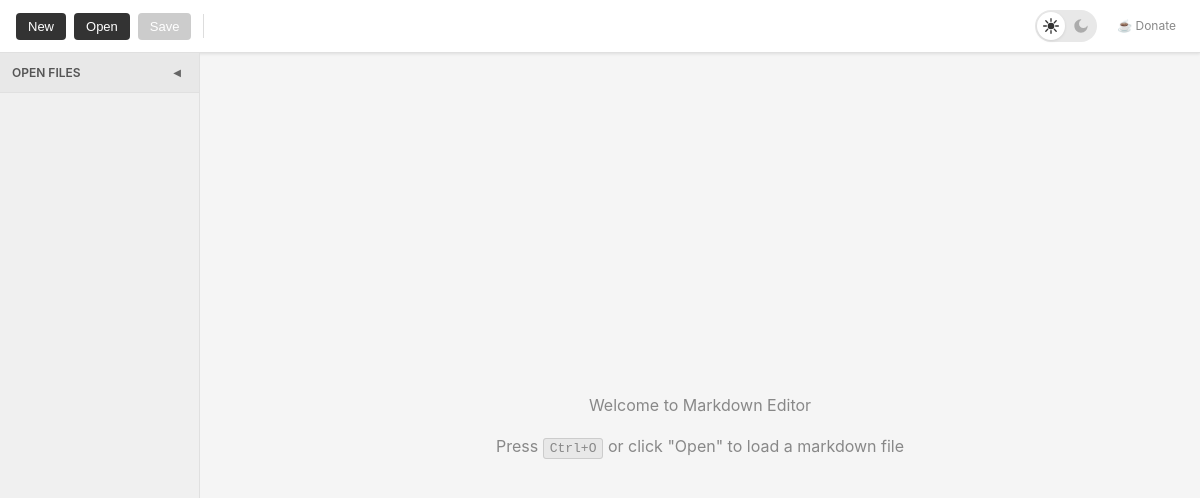
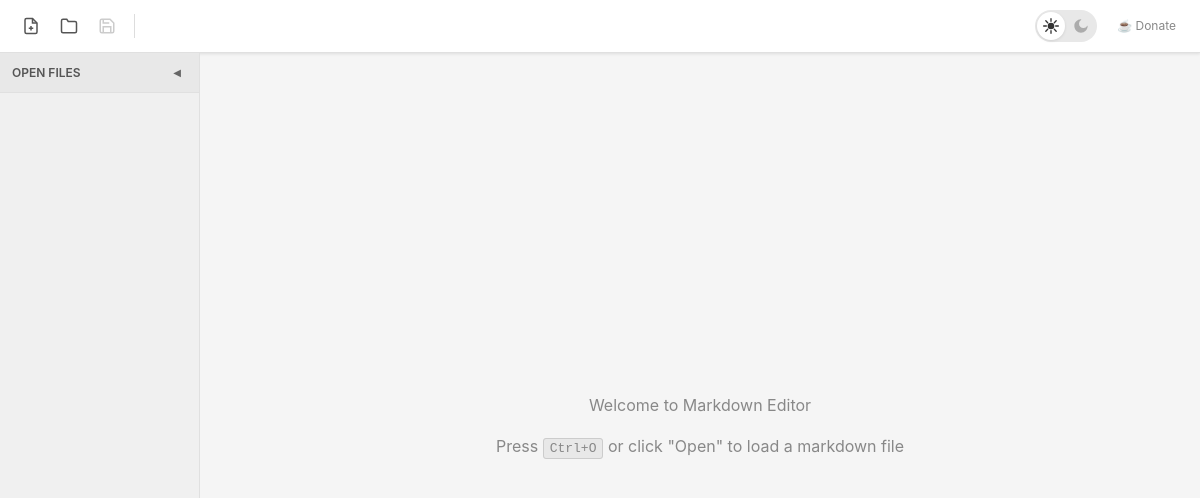
Before and after one commit to donvito/markdown-editor, an Electron app: page index.html in a window 1200 px wide. Shown: the top 498 px of the page. Drawn offline with nearby package versions, Linux system fonts and the light colour scheme; no server answers.

Commit message:
Enhance Toolbar with Icon Buttons and Updated Styles
- Replaced text buttons in the toolbar with icon buttons for 'New', 'Open', and 'Save', improving visual clarity and user experience.
- Updated CSS styles for toolbar buttons to enhance aesthetics and responsiveness, including hover effects and disabled states.
- Adjusted dark mode styles to maintain consistency across themes.

```diff
--- a/index.html
+++ b/index.html
@@ -12,9 +12,26 @@
   <div class="container">
     <header>
       <div class="toolbar">
-        <button id="new-btn">New</button>
-        <button id="open-btn">Open</button>
-        <button id="save-btn" disabled>Save</button>
+        <button id="new-btn" class="toolbar-icon-btn" title="New File (Ctrl+N)">
+          <svg width="16" height="16" viewBox="0 0 24 24" fill="none" stroke="currentColor" stroke-width="2">
+            <path d="M14 2H6a2 2 0 0 0-2 2v16a2 2 0 0 0 2 2h12a2 2 0 0 0 2-2V8z"/>
+            <polyline points="14 2 14 8 20 8"/>
+            <line x1="12" y1="18" x2="12" y2="12"/>
+            <line x1="9" y1="15" x2="15" y2="15"/>
+          </svg>
+        </button>
+        <button id="open-btn" class="toolbar-icon-btn" title="Open File (Ctrl+O)">
+          <svg width="16" height="16" viewBox="0 0 24 24" fill="none" stroke="currentColor" stroke-width="2">
+            <path d="M22 19a2 2 0 0 1-2 2H4a2 2 0 0 1-2-2V5a2 2 0 0 1 2-2h5l2 3h9a2 2 0 0 1 2 2z"/>
+          </svg>
+        </button>
+        <button id="save-btn" class="toolbar-icon-btn" title="Save (Ctrl+S)" disabled>
+          <svg width="16" height="16" viewBox="0 0 24 24" fill="none" stroke="currentColor" stroke-width="2">
+            <path d="M19 21H5a2 2 0 0 1-2-2V5a2 2 0 0 1 2-2h11l5 5v11a2 2 0 0 1-2 2z"/>
+            <polyline points="17 21 17 13 7 13 7 21"/>
+            <polyline points="7 3 7 8 15 8"/>
+          </svg>
+        </button>
         <div class="toolbar-separator"></div>
         <div class="formatting-toolbar-inline" id="formatting-toolbar-inline" style="display: none;">
           <button id="fmt-bold" class="fmt-btn-inline" title="Bold (Ctrl+B)"><strong>B</strong></button>
--- a/styles.css
+++ b/styles.css
@@ -45,24 +45,32 @@ header h1 {
   gap: 8px;
 }
 
-.toolbar button {
-  padding: 6px 12px;
-  background-color: #333;
-  color: white;
+.toolbar-icon-btn {
+  padding: 6px;
+  background-color: transparent;
+  color: #555;
   border: none;
   border-radius: 4px;
   cursor: pointer;
-  font-size: 13px;
-  transition: background-color 0.2s;
-}
-
-.toolbar button:hover:not(:disabled) {
-  background-color: #555;
-}
-
-.toolbar button:disabled {
-  background-color: #ccc;
+  display: flex;
+  align-items: center;
+  justify-content: center;
+  transition: background-color 0.15s, color 0.15s;
+}
+
+.toolbar-icon-btn:hover:not(:disabled) {
+  background-color: #e8e8e8;
+  color: #333;
+}
+
+.toolbar-icon-btn:disabled {
+  color: #ccc;
   cursor: not-allowed;
+}
+
+.toolbar-icon-btn svg {
+  width: 18px;
+  height: 18px;
 }
 
 .toolbar-separator {
@@ -1015,17 +1023,17 @@ body.dark header h1 {
   color: #e0e0e0;
 }
 
-body.dark .toolbar button {
-  background-color: #555;
-}
-
-body.dark .toolbar button:hover:not(:disabled) {
-  background-color: #666;
-}
-
-body.dark .toolbar button:disabled {
-  background-color: #444;
-  color: #777;
+body.dark .toolbar-icon-btn {
+  color: #ccc;
+}
+
+body.dark .toolbar-icon-btn:hover:not(:disabled) {
+  background-color: #3d3d3d;
+  color: #fff;
+}
+
+body.dark .toolbar-icon-btn:disabled {
+  color: #555;
 }
 
 body.dark .toggle-group {
```
